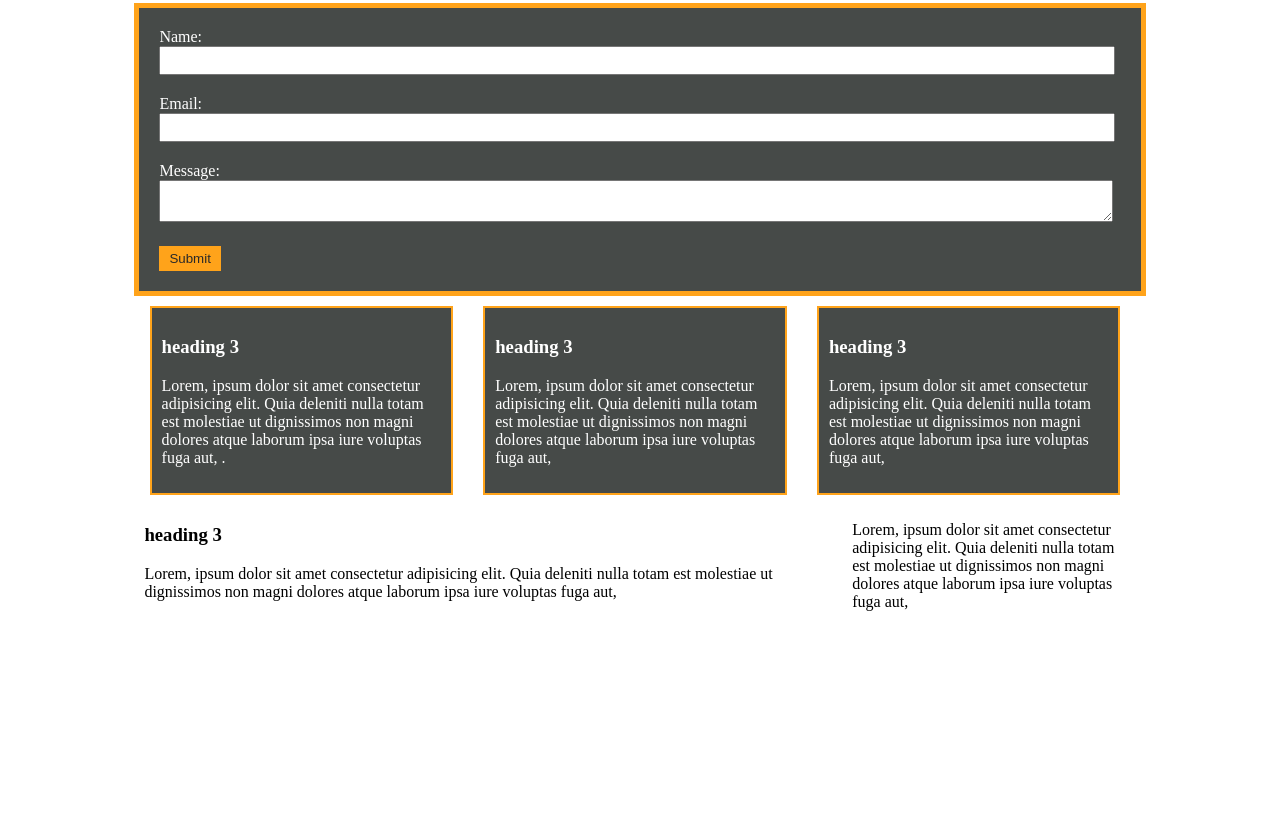
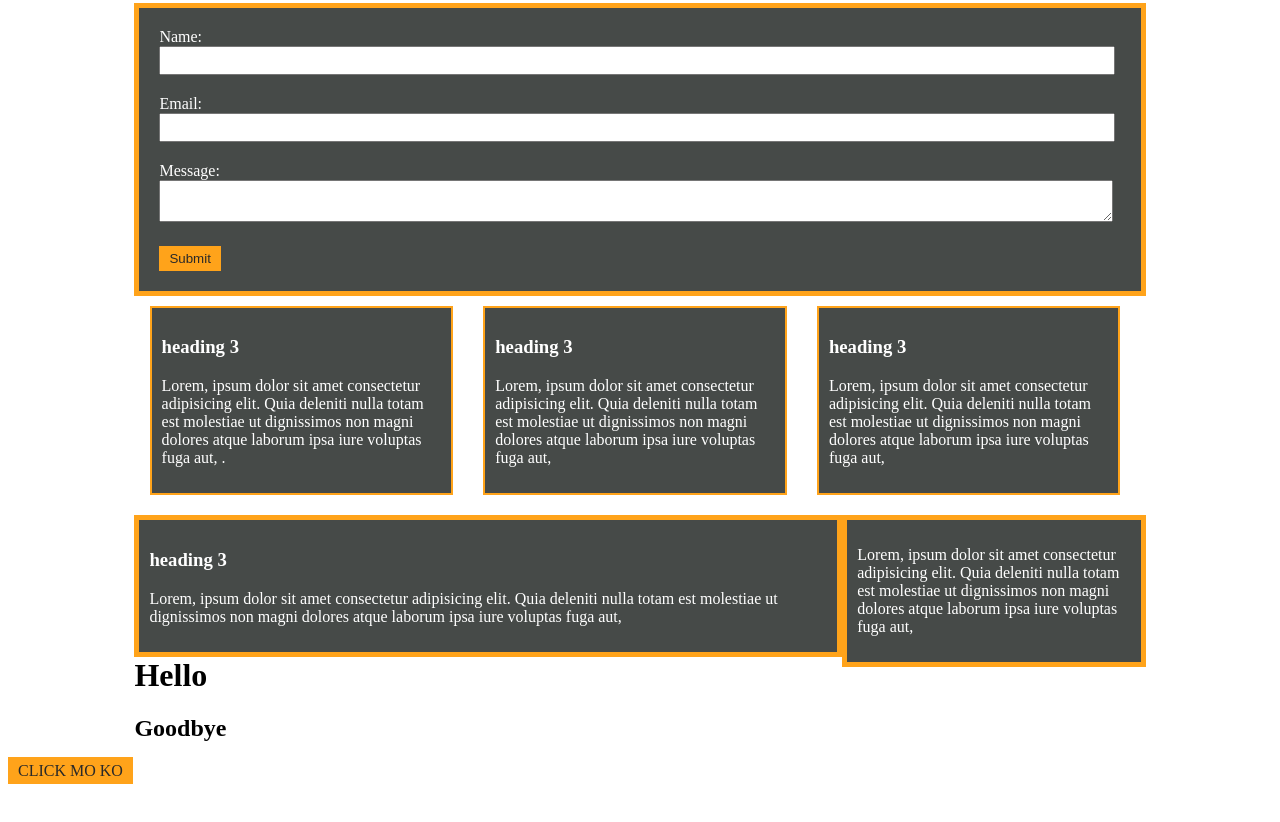
Before and after one commit to pkWafuuu/testing, a plain HTML site: page index.html in a window 1280 px wide. Shown: the part 446-1268 px from the top of the page. Before the commit the page ends 1083 px from the top, so only its background shows below. Drawn offline with Linux system fonts and the light colour scheme; files that its build step writes are made by us from their sources.

Commit message:
Update index.html

```diff
--- a/index.html
+++ b/index.html
@@ -6,7 +6,7 @@
     <meta http-equiv="X-UA-Compatible" content="IE=edge">
     <meta name="viewport" content="width=device-width, initial-scale=1.0">
     <title>CSS Cheat Sheet</title>
-    <link rel="stylesheet" href="./style.css">
+    <link rel="stylesheet" href="./css/style.css">
 </head>
 
 <body>
@@ -62,18 +62,26 @@
 
         <div class="clear"></div>
 
-        <div id="mainBlock">
+        <div id="mainBlock" class="box-1">
             <h3>heading 3</h3>
             <p>Lorem, ipsum dolor sit amet consectetur adipisicing elit. Quia deleniti nulla totam est molestiae ut
                 dignissimos non magni dolores atque laborum ipsa iure voluptas fuga aut, </p>
         </div>
-        <div id="sideBar">
+        <div id="sideBar" class="box-1">
             <p>Lorem, ipsum dolor sit amet consectetur adipisicing elit. Quia deleniti nulla totam est molestiae ut
                 dignissimos non magni dolores atque laborum ipsa iure voluptas fuga aut, </p>
         </div>
-    </div>
-    <!--.container-->
 
+
+        <div class="clear"></div>
+
+        <div class="pos-box">
+            <h1>Hello</h1>
+            <h2>Goodbye</h2>
+        </div>
+    </div><!--.container-->
+
+    <a href="/heyMatt.html" class=" fixed button"> CLICK MO KO</a>
     <div style="margin-top: 200px;"></div>
 </body>
 
```
